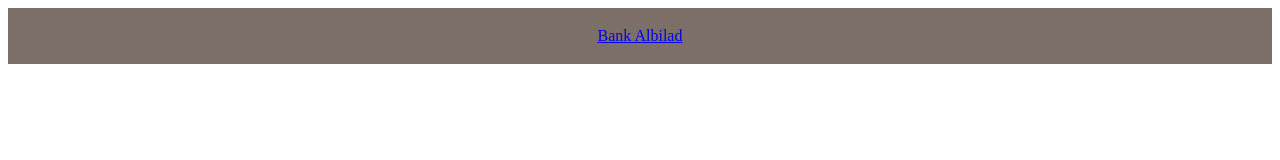
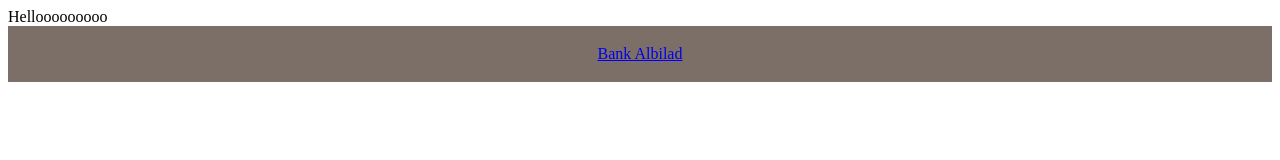
Before and after one commit to ArwaSaad1/BankAlbilad_-DevOpsCourse, a plain HTML site: page index.html in a window 1280 px wide. Drawn offline with Linux system fonts and the light colour scheme.

Commit message:
Update index.html

```diff
--- a/index.html
+++ b/index.html
@@ -12,7 +12,7 @@ footer {
 </head>
 
 <body>
-
+Hellooooooooo
 <footer>
 <p> <a href="https://www.bankalbilad.com/ar/personal/Pages/home.aspx">Bank Albilad</a></p>
 </footer>
```
